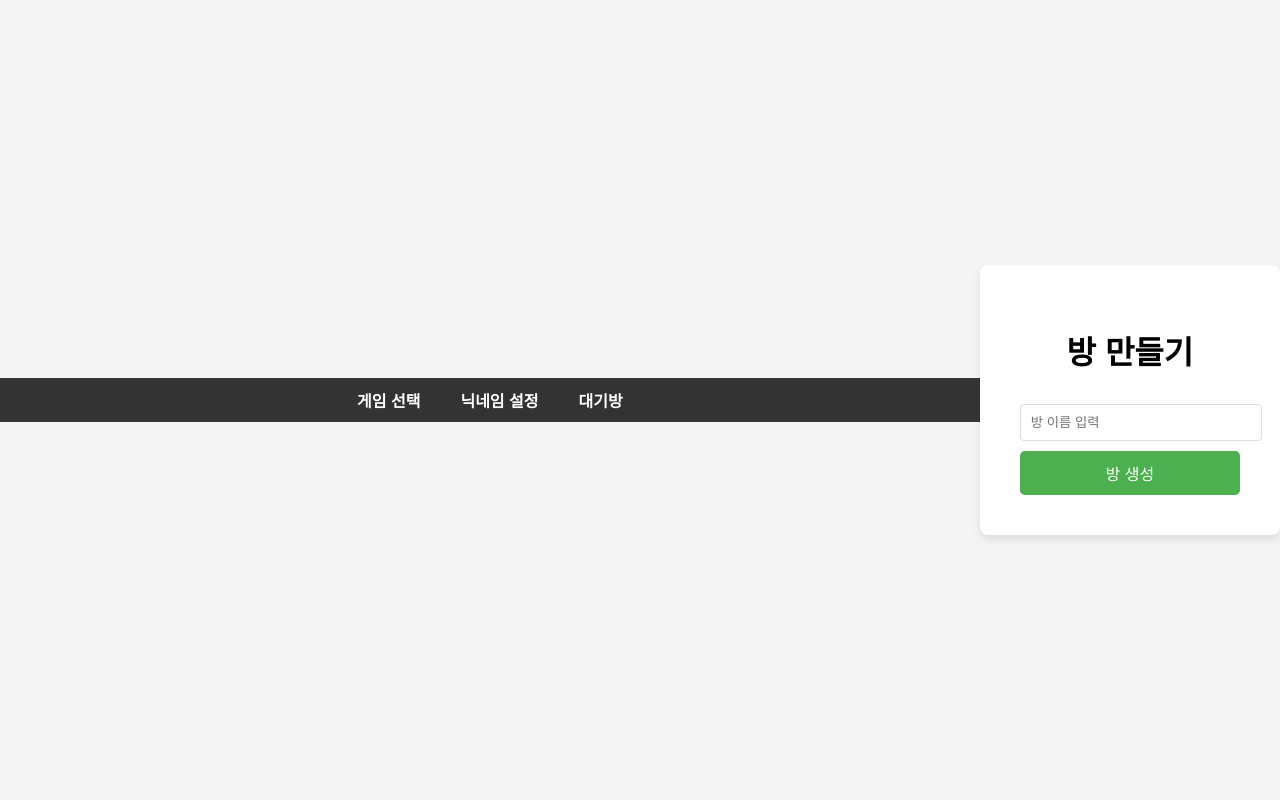
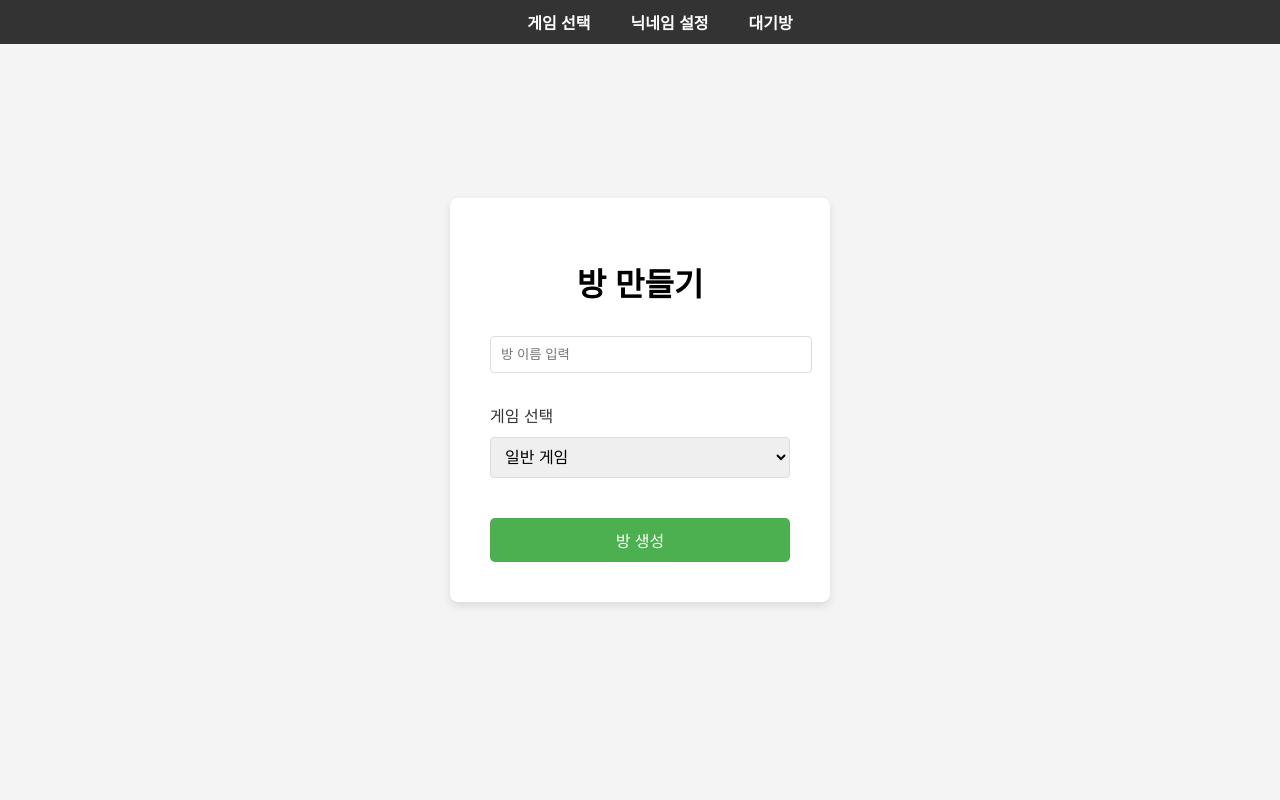
Before and after one commit to youngkwangjoo/gamebox, a Django app: page /liargame/game/create/ in a window 1280 px wide. Run offline with Django 4.2, Linux system fonts and the light colour scheme.

Commit message:
feat: 방만들때 게임종류 추가

```diff
--- a/liargame/templates/liargame/create_room.html
+++ b/liargame/templates/liargame/create_room.html
@@ -13,17 +13,20 @@
             display: flex;
             justify-content: center; /* 가로 중앙 정렬 */
             align-items: center; /* 세로 중앙 정렬 */
+            flex-direction: column;
         }
 
-        /* 내비게이션 바 스타일 */
+        /* 네비게이션 바 스타일 */
         nav {
             background-color: #333;
             color: white;
             padding: 10px 20px;
-            position: sticky;
+            position: fixed;
             top: 0;
+            left: 0;
+            right: 0;
             z-index: 1000;
-            width: 100%;  /* 전체 너비를 차지하도록 */
+            width: 100%; /* 네비게이션 바가 화면 너비를 모두 차지하도록 */
         }
 
         nav ul {
@@ -47,6 +50,7 @@
         nav ul li a:hover {
             text-decoration: underline;
         }
+
 
         /* 중앙 정렬된 박스 스타일 */
         .form-container {
@@ -81,6 +85,27 @@
         .form-container button:hover {
             background-color: #45a049;
         }
+
+        /* 게임 선택을 위한 드롭다운 스타일 */
+        .game-select-container {
+            margin: 20px 0 40px 0; /* 아래쪽에 추가 여백을 주어 텍스트와 버튼 간격 확대 */
+            text-align: left;
+            width: 100%;
+        }
+
+        .game-select-container label {
+            font-size: 1rem;
+            color: #333;
+        }
+
+        .game-select-container select {
+            width: 100%;
+            padding: 10px;
+            margin-top: 10px;
+            border: 1px solid #ddd;
+            border-radius: 4px;
+            font-size: 1rem;
+        }
     </style>
 </head>
 <body>
@@ -89,19 +114,68 @@
             <li><a href="{% url 'home' %}">게임 선택</a></li>
             <li><a href="{% url 'join' %}">닉네임 설정</a></li>
             <li><a href="{% url 'game' %}">대기방</a></li>
-            {% if rooms %}
-                <li><a href="{% url 'room_detail' room_id=0 %}">게임방</a></li> <!-- 예시로 room_id 0을 사용 -->
-            {% endif %}
         </ul>
     </nav>
 
     <div class="form-container">
         <h1>방 만들기</h1>
-        <form method="POST">
+        <form method="POST" id="create-room-form">
             {% csrf_token %}
             <input type="text" name="room_name" placeholder="방 이름 입력" required>
+
+            <!-- 게임 종류 선택 드롭다운 -->
+            <div class="game-select-container">
+                <label for="game-selection">게임 선택</label>
+                <select id="game-selection" name="game_type">
+                    <option value="normal">일반 게임</option>
+                    <option value="liargame">Liargame</option>
+                    <!-- 여기에 다른 게임들을 추가할 수 있습니다 -->
+                    <option value="poker">포커</option>
+                    <option value="chess">체스</option>
+                </select>
+            </div>
+
             <button type="submit">방 생성</button>
         </form>
     </div>
+
+    <script>
+        // 폼 제출 시 선택된 게임에 따라 리다이렉트 처리
+        document.getElementById("create-room-form").addEventListener("submit", function(event) {
+        event.preventDefault();  // 폼 제출 기본 동작을 막음
+
+        const roomName = document.querySelector('input[name="room_name"]').value;
+        const gameType = document.getElementById("game-selection").value;
+
+        // 폼 데이터 준비
+        const formData = new FormData();
+        formData.append('room_name', roomName);
+        formData.append('game_type', gameType);
+
+        // 폼을 서버로 POST 요청 보내기
+        fetch("{% url 'create_room' %}", {
+            method: 'POST',
+            body: formData,
+            headers: {
+                'X-CSRFToken': '{{ csrf_token }}'  // CSRF 토큰 추가
+            }
+        })
+        .then(response => response.json())
+        .then(data => {
+            if (data.success) {
+                // 방 생성 성공 후, 리다이렉트
+                alert("방이 생성되었습니다: " + roomName + " (게임 타입: " + gameType + ")");
+                window.location.href = "{% url 'game' %}";  // 대기방으로 리다이렉트
+            } else {
+                alert("방 생성에 실패했습니다. 다시 시도해주세요.");
+            }
+        })
+        .catch(error => {
+            alert("에러 발생: " + error);
+        });
+    });
+
+    </script>
+
 </body>
 </html>
--- a/liargame/views.py
+++ b/liargame/views.py
@@ -1,6 +1,6 @@
 from django.shortcuts import render, redirect, get_object_or_404
 from .models import Room, Participant
-from django.http import HttpResponse
+from django.http import HttpResponse, JsonResponse
 
 def home(request):
     # 홈 페이지
@@ -30,7 +30,7 @@ def game(request):
         new_room = {
             'name': room_name,
             'players': 1,
-            'players_list': [nickname]
+            'players_list': [nickname]  # 초기 방 참가자 리스트 추가
         }
         rooms.append(new_room)  # 방 목록에 추가
         request.session['rooms'] = rooms  # 세션에 저장
@@ -51,34 +51,47 @@ def game(request):
 
 
 
+# create_room 뷰 수정
+
+
 def create_room(request):
     # POST 요청일 경우 (방 만들기)
     if request.method == 'POST':
         nickname = request.session.get('nickname', 'Guest')
         room_name = request.POST.get('room_name')  # 방 이름
+        game_type = request.POST.get('game_type')  # 게임 타입
 
         # 방 정보 생성
         new_room = {
             'name': room_name,
             'players': 1,
-            'players_list': [nickname],
+            'players_list': [nickname],  # 참가자 리스트 초기화
+            'game_type': game_type,  # 게임 타입 추가
         }
 
         rooms = request.session.get('rooms', [])
         rooms.append(new_room)  # 방 목록에 추가
         request.session['rooms'] = rooms  # 세션에 저장
 
-        return redirect('game')  # 게임 페이지로 리다이렉트
+        # JSON 응답으로 방 생성 성공을 알림
+        return JsonResponse({'success': True})
 
+    # 폼 제출이 아닌 경우, 방 생성 페이지를 그대로 렌더링
     return render(request, 'liargame/create_room.html')
+
 
 
 def room_detail(request, room_id):
     rooms = request.session.get('rooms', [])
     nickname = request.session.get('nickname', 'Guest')
 
+    # rooms가 비어있으면 대기실로 리다이렉트
+    if not rooms:
+        return redirect('game')  # 대기실로 리다이렉트
+
+    # room_id가 유효한 인덱스인지 확인
     if not (0 <= room_id < len(rooms)):
-        return redirect('game')  # 유효하지 않은 room_id인 경우 게임 화면으로 리다이렉트
+        return redirect('game')  # 유효하지 않은 room_id인 경우 대기실로 리다이렉트
 
     room = rooms[room_id]
 
@@ -102,8 +115,6 @@ def room_detail(request, room_id):
         'message': message,
     })
 
-
-
 def enter_room(request, room_id):
     # 방 목록 불러오기
     rooms = request.session.get('rooms', [])
@@ -116,7 +127,3 @@ def enter_room(request, room_id):
         return render(request, 'room_detail.html', {'room': room})
     else:
         return HttpResponse("방을 찾을 수 없습니다.")
-
-
-def chat(request):
-    return render(request, 'liargame/chat.html')  # 수정된 경로
```
Also changed, not shown: db.sqlite3.
